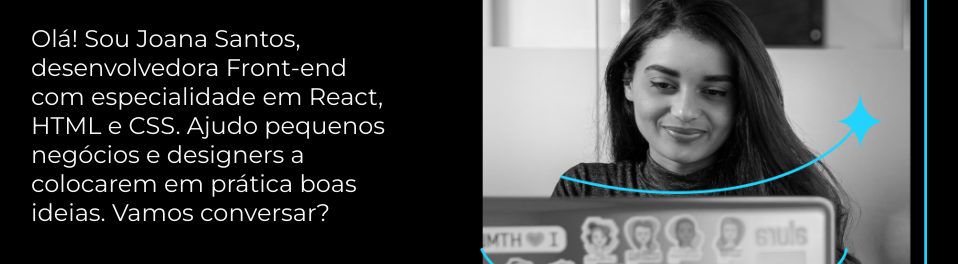
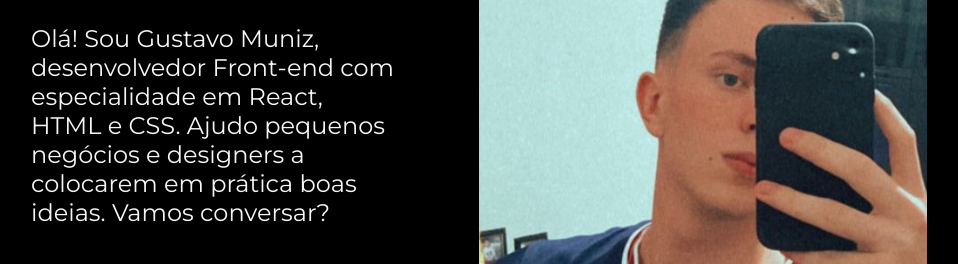
Before and after one commit to MunizZ9/HTML-CSS-ALURA, a plain HTML site: page index.html in a window 1280 px wide. Shown: the part 405-669 px from the top of the page, without its empty margins (161-1119 px from the left). Drawn offline with nearby package versions, Linux system fonts and the light colour scheme.

Commit message:
HTML-CSS

```diff
--- a/index.html
+++ b/index.html
@@ -17,7 +17,7 @@
     <main class="apresentacao">
         <section class="apresentacao-conteudo">
             <h1 class="apresentacao-conteudo-titulo">Eleve seu negócio digital a outro nível <strong class="titulo-destaque">com um Front-end de qualidade!</strong></h1>
-            <p class="apresentacao-conteudo-texto">Olá! Sou Joana Santos, desenvolvedora Front-end com especialidade em React, HTML e CSS. Ajudo pequenos negócios e designers a colocarem em prática boas ideias. Vamos conversar?</p>
+            <p class="apresentacao-conteudo-texto">Olá! Sou Gustavo Muniz, desenvolvedor Front-end com especialidade em React, HTML e CSS. Ajudo pequenos negócios e designers a colocarem em prática boas ideias. Vamos conversar?</p>
 
             <div class="apresentacao__links">
                 <h2 class="apresentacao__links__subtitulo">Acesse minhas redes:</h2>
@@ -33,7 +33,7 @@
             </div>
         </section>
 
-        <img class="apresentacao__imagem" src="./src/images/Imagem.png" alt="foto da joana santos progamando">
+        <img class="apresentacao__imagem" src="./src/images/gximage.jpg" alt="foto da joana santos progamando">
     </main>
 
     <footer class="rodape">
```
Also changed, not shown: about.html (+1 -1 lines), src/images/gximage.jpg (added).
